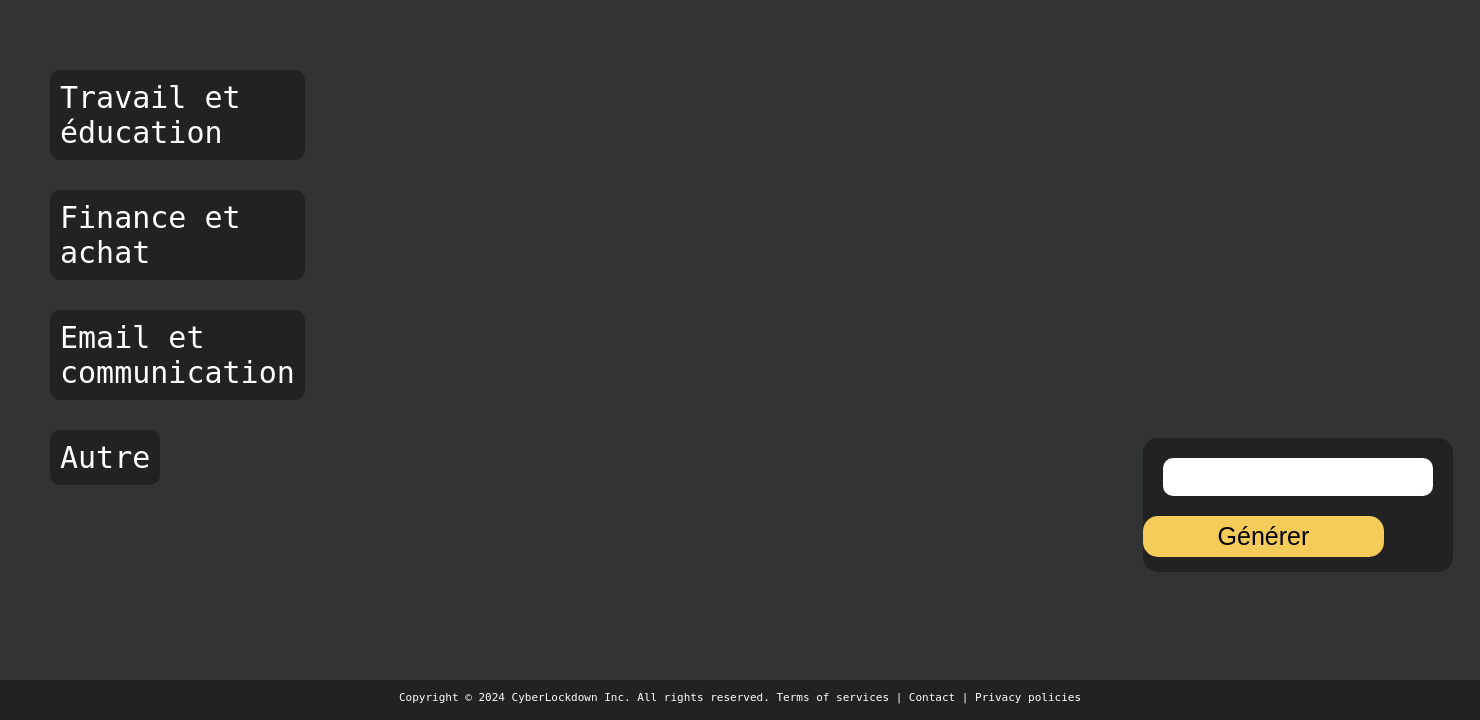
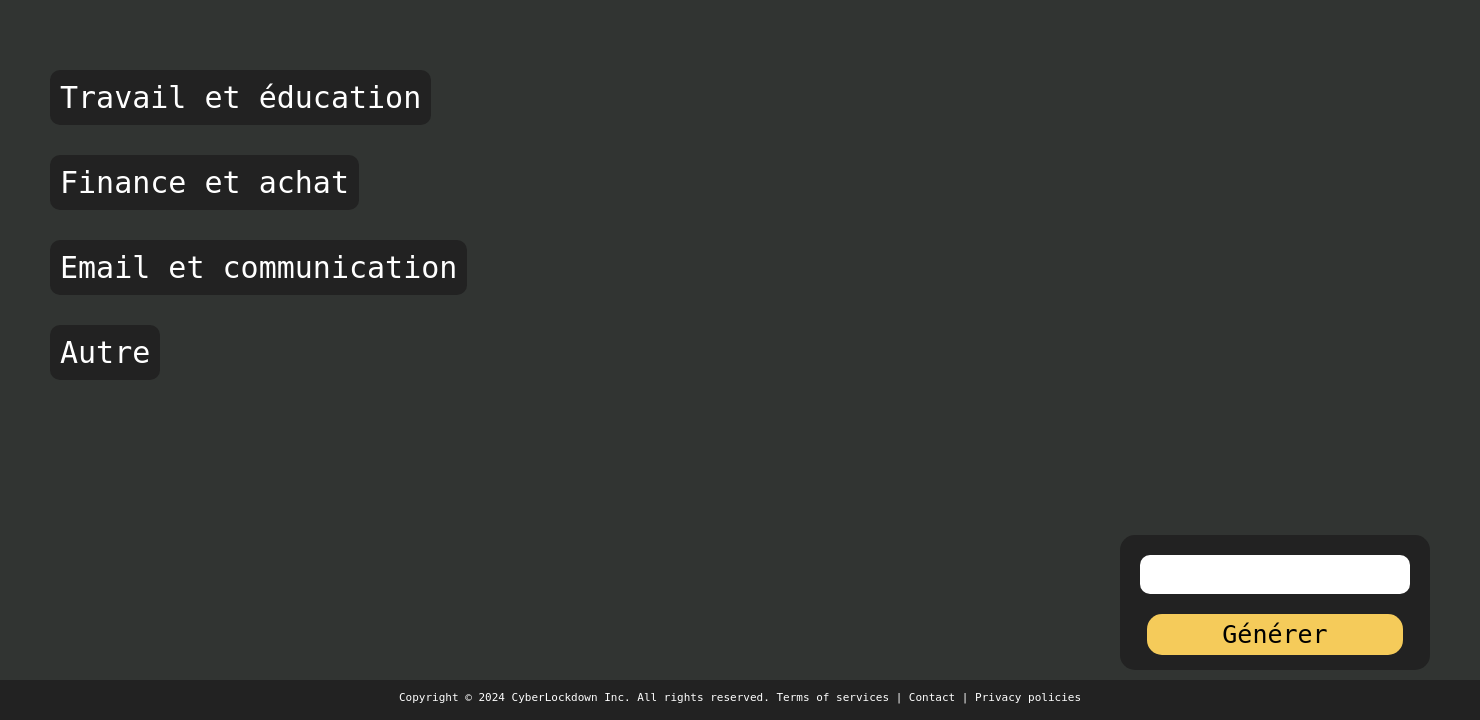
Before and after one commit to RushRider/CyberLockdown, a PHP site: page /views/accueil.php in a window 1480 px wide. Shown: the part 80-800 px from the top of the page. Run offline with PHP 8.4, Linux system fonts and the light colour scheme.

Commit message:
changement place bouton

```diff
--- a/assets/home.css
+++ b/assets/home.css
@@ -76,13 +76,18 @@ footer p {
 }
 
 .generate {
-    position: sticky;
-    margin-top: 50%;
-    margin-left: 80%;
+    position: absolute;
+    bottom: 50px;
+    right: 50px;
     background-color: #222222;
     border-radius: 15px;
+}
+
+.generate * {
+    display: block;
     font-family: monospace;
 }
+
 
 input[type="text"] {
     width: 250px;
```
